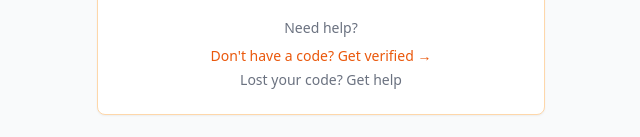
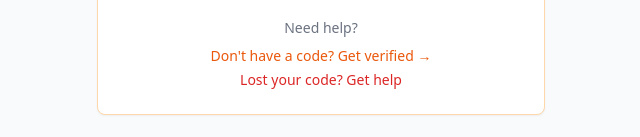
Before and after one commit to mh-mubashir/yc-startup-village, a Next.js app: page /login in a window 1280 px wide. Shown: the part 466-603 px from the top of the page, without its empty margins (319-959 px from the left). Built offline with nearby package versions, Linux system fonts and the light colour scheme.

Commit message:
login form making lost your code more visible

```diff
--- a/src/components/auth/login-form.tsx
+++ b/src/components/auth/login-form.tsx
@@ -113,7 +113,7 @@ export function LoginForm() {
               </a>
               <a
                 href="/recover"
-                className="block text-gray-500 hover:text-gray-700 text-sm"
+                className="block text-red-600 hover:text-gray-700 text-sm"
               >
                 Lost your code? Get help
               </a>
```
